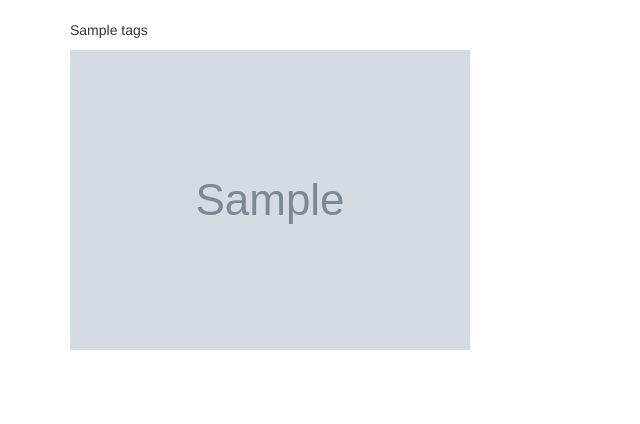
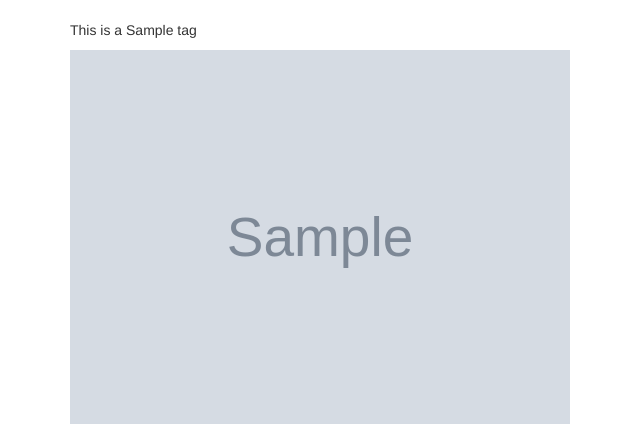
Before and after one commit to quentin-pierson/azure, a Flask app: template templates/set_picture.html in a window 1280 px wide. Shown: the part 52-476 px from the top of the page, without its empty margins (0-640 px from the left). Run offline with Flask 2, Linux system fonts and the light colour scheme; the template is opened without the code that fills it: most values are stand-ins (such as "Sample title", 1, 10 or a date in 2020); grey boxes marked "Sample" are stand-in pictures; some libraries are stand-ins or nearby versions.

Commit message:
Changes by Antoine

```diff
--- a/form.py
+++ b/form.py
@@ -3,7 +3,7 @@ from wtforms import SelectMultipleField, RadioField, TextAreaField, StringField,
 from flask_wtf import FlaskForm
 
 class Research(FlaskForm):
-    tags = SelectMultipleField("Choose a tags", validate_choice=False)
+    tags = SelectMultipleField("Choose a tags")
     # type = RadioField('type', choices=["Logo", "Humain", "Produit"])
     # description = TextAreaField('description', [validators.optional(), validators.length(max=200)])
     # target = RadioField('target', choices=["Traiteur", "Fast Food", "Finger Food", "Brasserie"])
--- a/main.py
+++ b/main.py
@@ -19,20 +19,8 @@ def home():
 
 @app.route('/set_picture', methods=['POST'])
 def set_picture():
-    #form = Research(request.form)
-    #form.tags.data = az.get_tags()
-    #img = az.get_picture(form.tags.data)
-    #if form.validate_on_submit():
-    f = request.form
-    # 'form': ImmutableMultiDict([('tags', 'watch'), ('tags', 'person'), ('tags', 'man'), ('submit', 'Submit')])
-    tags = []
-    for key in f:
-        if "tags" in key:
-            tags.append(key["tags"])
-        pass
-    return str(tags)
+    tags = request.form.getlist('tags')
     img = az.find_picture(tags)
-    #img = "https://www.wapiti-magazine.com/wp-content/uploads/sites/26/2018/12/loutre-de-mer.jpg"
     return render_template('/set_picture.html', img=img, tags=tags)
 
 
--- a/templates/form_tags.html
+++ b/templates/form_tags.html
@@ -37,9 +37,9 @@ Find your best image
 
         <form class="form" action="{{url_for('set_picture')}}" method="post">
             <div class="form-group">
-                <select name="tags" class="form-control" id="exampleFormControlSelect1" multiple>
+                <select name="tags" class="form-control" id="tags" multiple>
                     {% for key, val in form.tags.data %}
-                        <option value="{{ key }}">{{ val }}</option>
+                        <option value="{{ val }}">{{ val }}</option>
                     {% endfor %}
                 </select>
             </div>
--- a/templates/set_picture.html
+++ b/templates/set_picture.html
@@ -31,11 +31,11 @@ Picture
     </nav>
 
     <div class="container">
-        <p>{{ tags }}</p>
+        <p>This is a {{ tags[0] }}</p>
     </div>
     <div class="container">
-        <img class="fit-picture"
-         src="{{ img }}">
+
+        <img class="fit-picture" src="{{ img }}" width="500px">
     </div>
 
 {% endblock %}
```
Also changed, not shown: config/app.py (+5 -2 lines).
